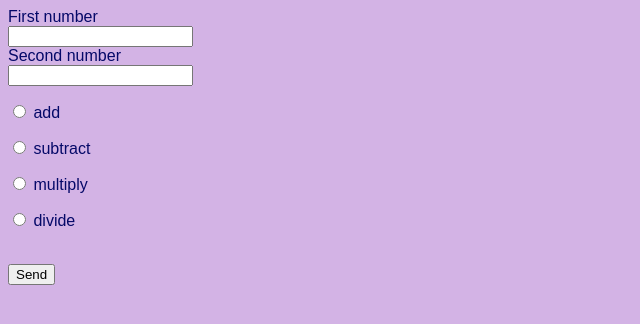
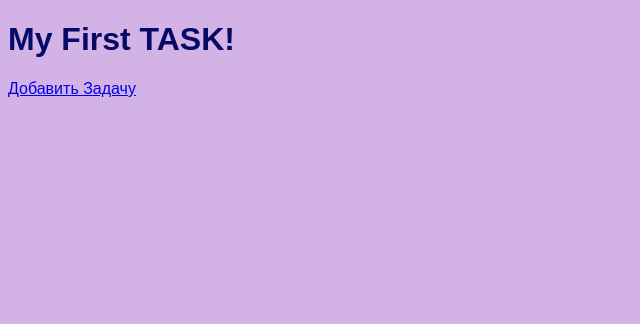
Before and after one commit to DaryaNov/homework45, a Django app: page / in a window 1280 px wide. Shown: the top 324 px of the page, without its empty margins (0-640 px from the left). Run offline with Django 3.2, Linux system fonts and the light colour scheme.

Commit message:
Коммит главная страница

```diff
--- a/source/webapp/templates/index.html
+++ b/source/webapp/templates/index.html
@@ -1,4 +1,4 @@
-{% load staticfiles%}
+{% load staticfiles %}
 <!doctype html>
 <html lang="en">
 <head>
@@ -6,39 +6,19 @@
     <meta name="viewport"
           content="width=device-width, user-scalable=no, initial-scale=1.0, maximum-scale=1.0, minimum-scale=1.0">
     <meta http-equiv="X-UA-Compatible" content="ie=edge">
-    <title>Home</title>
-    <link rel="stylesheet" href="{% static "css/style.css" %}">
+    <title>Hello</title>
+    <link rel="stylesheet" href="{% static 'css/style.css' %}">
 </head>
 <body>
 <div class="container">
-    <form action="/answer/" method="post">
-    {% csrf_token %}
-
-    <label>First number</label><br/>
-        <label>
-            <input name="Firstnumber" type="number"/>
-        </label><br/>
-
-    <label>Second number</label><br/>
-        <label>
-            <input name="Secondnumber" type="number"/>
-        </label><br/>
-
-        <p><label>
-            <input name="act" type="radio" value="add">
-        </label> add</p>
-        <p><label>
-            <input name="act" type="radio" value="subtract">
-        </label> subtract</p>
-        <p><label>
-            <input name="act" type="radio" value="multiply" >
-        </label> multiply</p>
-        <p><label>
-            <input name="act" type="radio" value="divide" >
-        </label> divide</p>
-    <br/>
-    <input type="submit" value="Send"/>
-</form>
+    <h1>My First TASK!</h1>
+    {% for article in articles %}
+        <h3>{{ article.pk }}. {{ article.description }}</h3>
+        <p>Статус: ({{ article.status }} | {{ article.get_status_display }})</p>
+        <p>{{ article.status }} </p>
+        <div>{{ date_completion.text }}</div>
+    {% endfor %}
+    <p><a href="/articles/add/">Добавить Задачу</a></p>
 </div>
 </body>
 </html>
```
